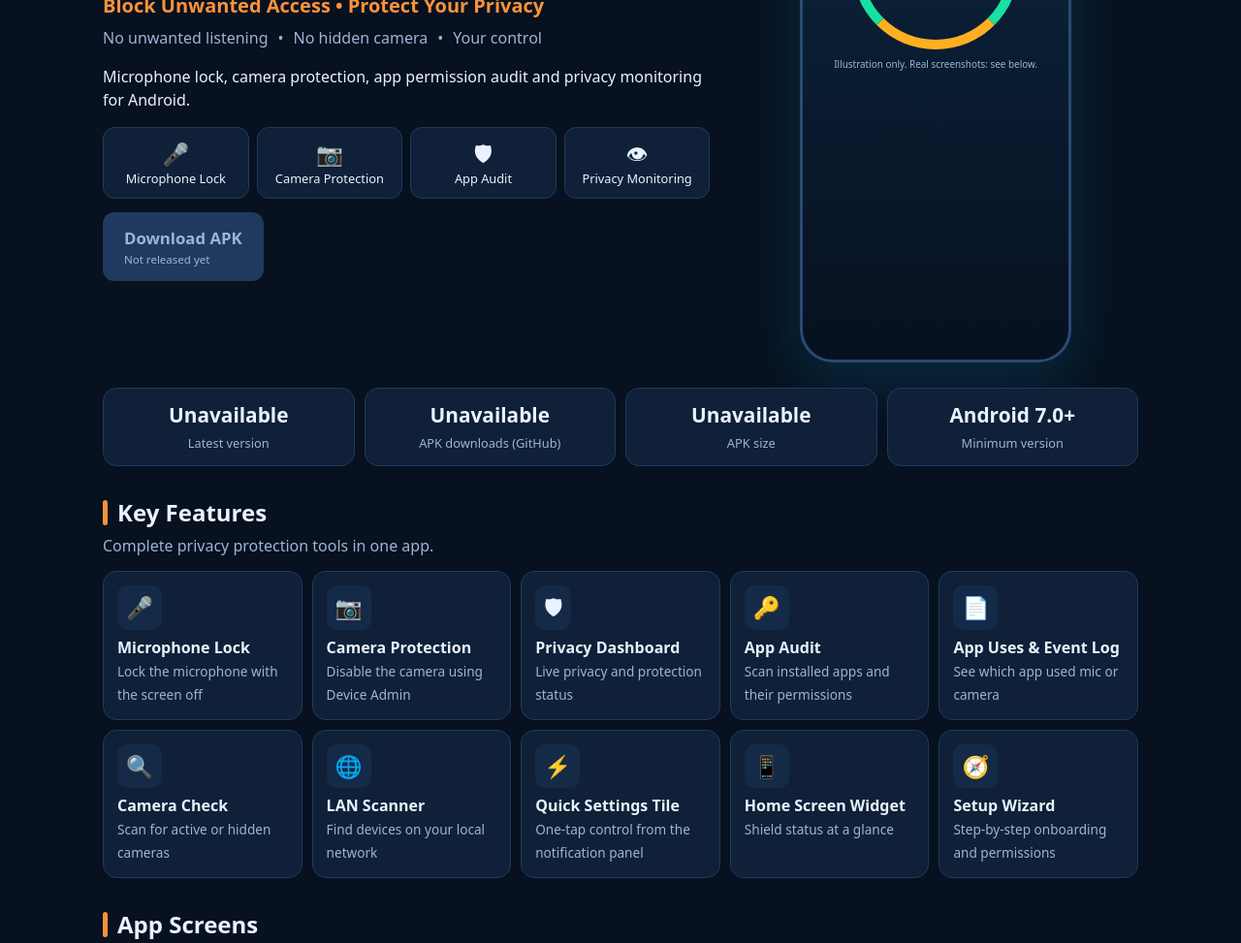
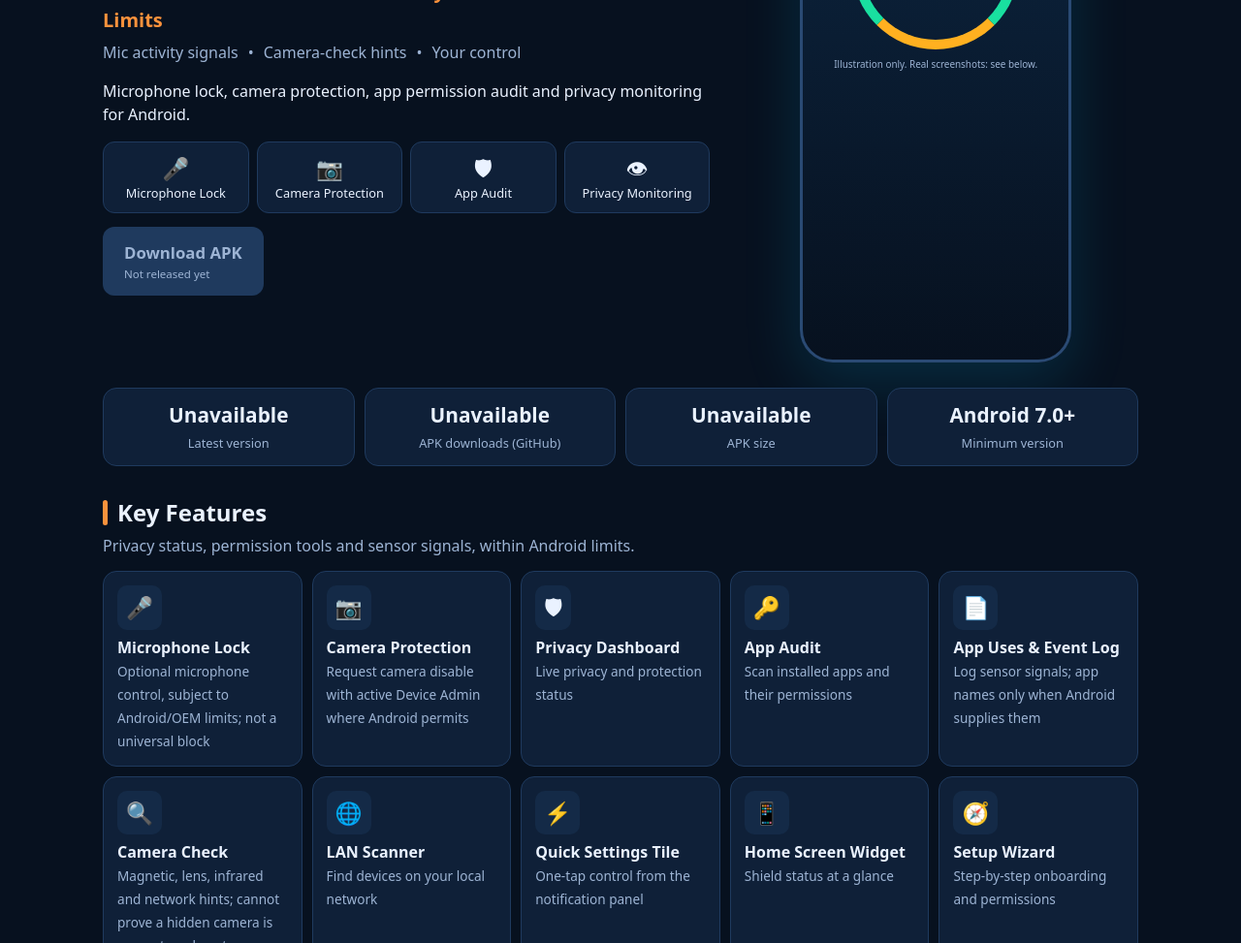
Before and after one commit to prayagi-store-and-services/prayagi-Privacy-, a plain HTML site: page docs/index.html in a window 1280 px wide. Shown: the part 376-1349 px from the top of the page at 97% size. Drawn offline with Linux system fonts and the light colour scheme; no server answers.

Commit message:
Update index.html

```diff
--- a/docs/index.html
+++ b/docs/index.html
@@ -76,8 +76,8 @@
 <main id="top">
 <div class="hero"><div>
 <h1>Netra Privacy Guard<span>(SensorGuard)</span></h1>
-<div class="tag">Block Unwanted Access &bull; Protect Your Privacy</div>
-<div class="pills"><span>No unwanted listening</span><span>&bull;</span><span>No hidden camera</span><span>&bull;</span><span>Your control</span></div>
+<div class="tag">Understand Sensor Access &bull; Privacy Tools Within Android Limits</div>
+<div class="pills"><span>Mic activity signals</span><span>&bull;</span><span>Camera-check hints</span><span>&bull;</span><span>Your control</span></div>
 <p>Microphone lock, camera protection, app permission audit and privacy monitoring for Android.</p>
 <div class="chips"><div class="chip"><i>&#127908;</i>Microphone Lock</div><div class="chip"><i>&#128247;</i>Camera Protection</div><div class="chip"><i>&#128737;</i>App Audit</div><div class="chip"><i>&#128065;</i>Privacy Monitoring</div></div>
 <a id="dl" class="btn off" href="#">Download APK<small>Not released yet</small></a>
@@ -90,14 +90,14 @@
 <div class="stat"><b id="st-size">Unavailable</b><span>APK size</span></div>
 <div class="stat"><b>Android 7.0+</b><span>Minimum version</span></div>
 </div>
-<h2 class="sec" id="features">Key Features</h2><p class="lead">Complete privacy protection tools in one app.</p>
+<h2 class="sec" id="features">Key Features</h2><p class="lead">Privacy status, permission tools and sensor signals, within Android limits.</p>
 <div class="grid5">
-<div class="feat"><i>&#127908;</i><b>Microphone Lock</b><span>Lock the microphone with the screen off</span></div>
-<div class="feat"><i>&#128247;</i><b>Camera Protection</b><span>Disable the camera using Device Admin</span></div>
+<div class="feat"><i>&#127908;</i><b>Microphone Lock</b><span>Optional microphone control, subject to Android/OEM limits; not a universal block</span></div>
+<div class="feat"><i>&#128247;</i><b>Camera Protection</b><span>Request camera disable with active Device Admin where Android permits</span></div>
 <div class="feat"><i>&#128737;</i><b>Privacy Dashboard</b><span>Live privacy and protection status</span></div>
 <div class="feat"><i>&#128273;</i><b>App Audit</b><span>Scan installed apps and their permissions</span></div>
-<div class="feat"><i>&#128196;</i><b>App Uses &amp; Event Log</b><span>See which app used mic or camera</span></div>
-<div class="feat"><i>&#128269;</i><b>Camera Check</b><span>Scan for active or hidden cameras</span></div>
+<div class="feat"><i>&#128196;</i><b>App Uses &amp; Event Log</b><span>Log sensor signals; app names only when Android supplies them</span></div>
+<div class="feat"><i>&#128269;</i><b>Camera Check</b><span>Magnetic, lens, infrared and network hints; cannot prove a hidden camera is present or absent</span></div>
 <div class="feat"><i>&#127760;</i><b>LAN Scanner</b><span>Find devices on your local network</span></div>
 <div class="feat"><i>&#9889;</i><b>Quick Settings Tile</b><span>One-tap control from the notification panel</span></div>
 <div class="feat"><i>&#128241;</i><b>Home Screen Widget</b><span>Shield status at a glance</span></div>
```
